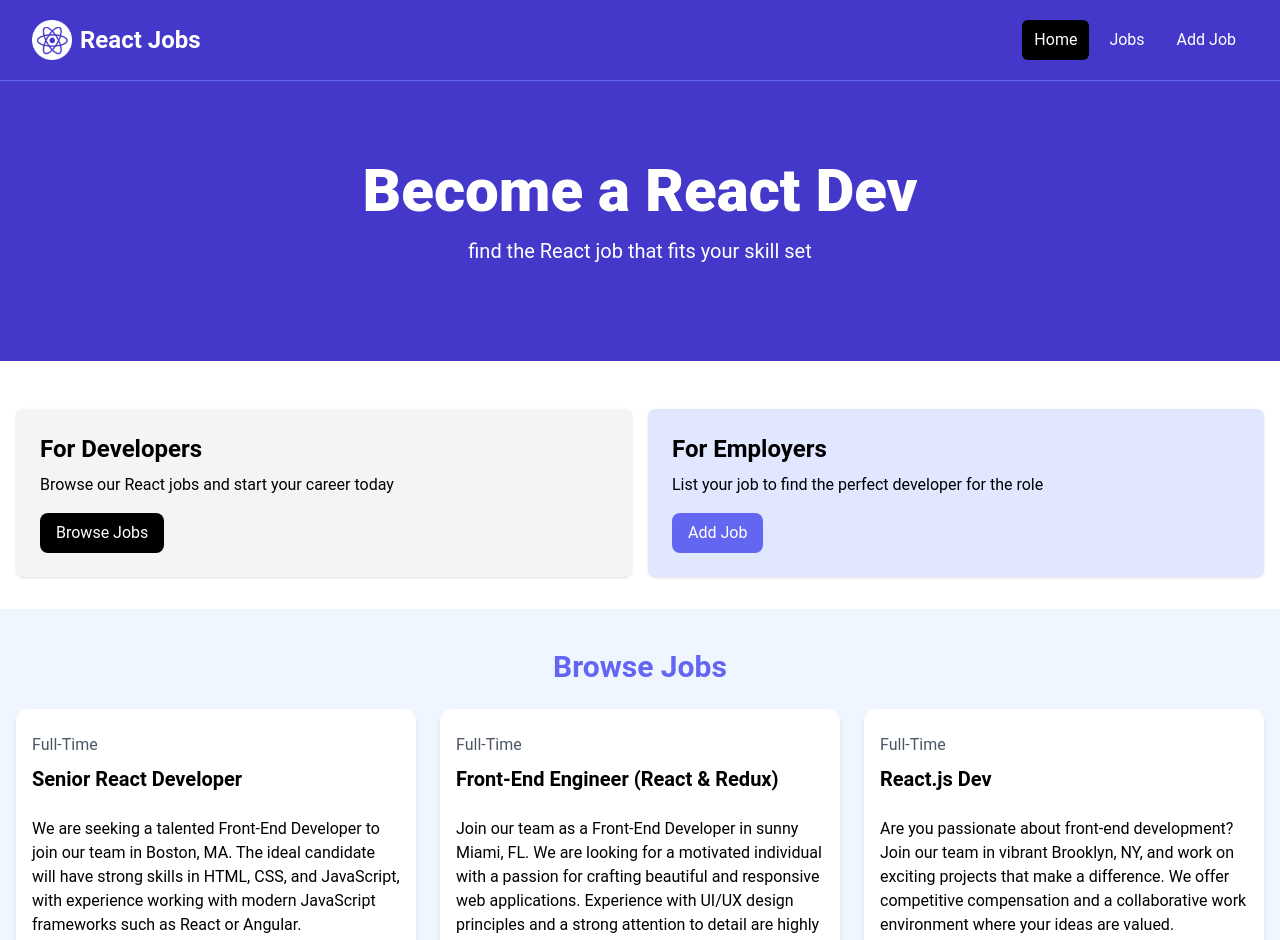
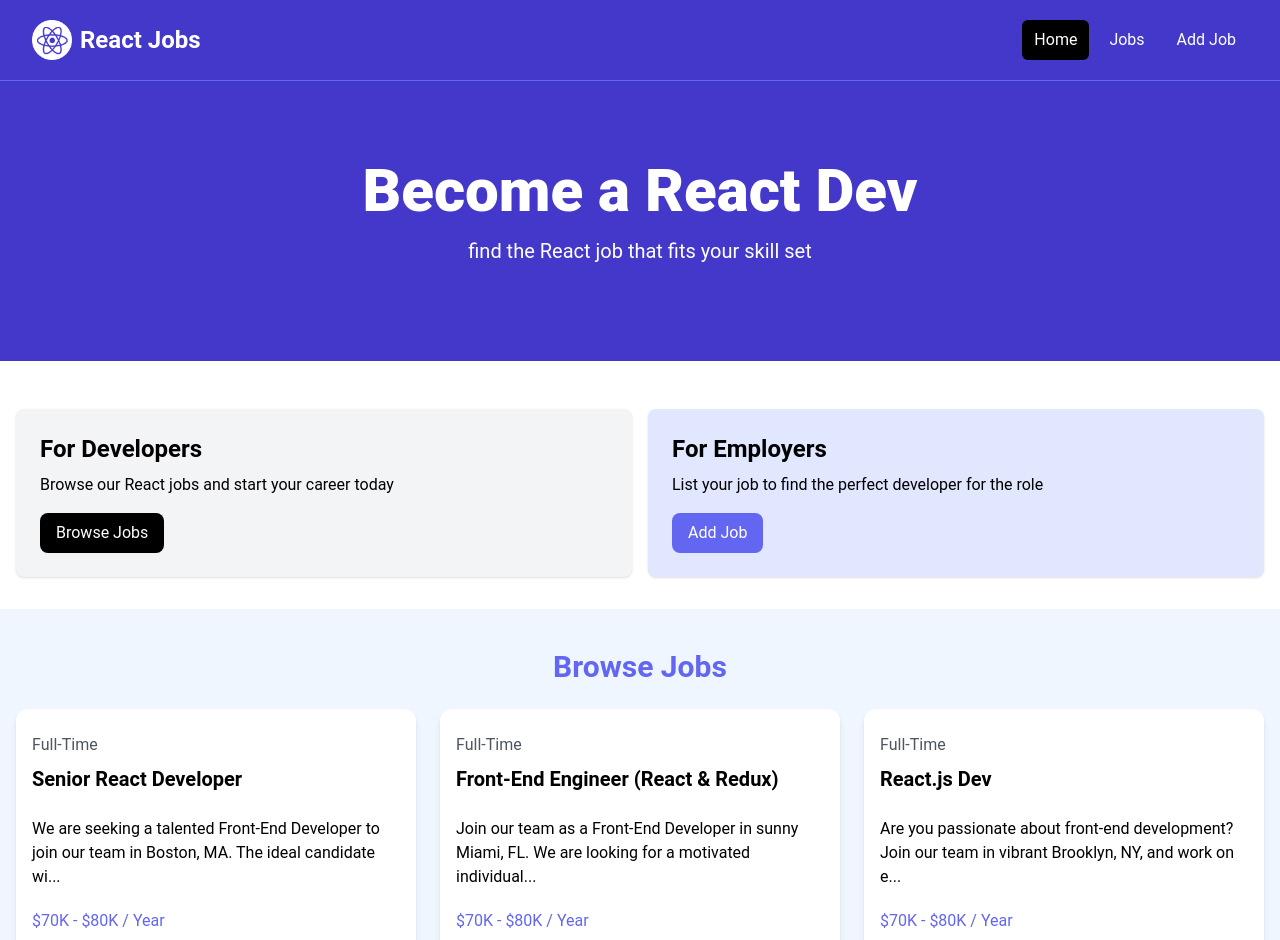
Before and after one commit to princeiik/react-jobs, a React (Vite) app: page / in a window 1280 px wide. Shown: the top 940 px of the page. Built offline with nearby package versions, Linux system fonts and the light colour scheme.

Commit message:
create state that shortens description by default

```diff
--- a/src/components/JobListing.jsx
+++ b/src/components/JobListing.jsx
@@ -1,6 +1,15 @@
 import React from 'react'
+import {useState} from 'react'
 
 function JobListing({job}) {
+  const [showFullDescription, setShowFullDescription] = useState(false)
+
+  let description = job.description
+
+  if(!showFullDescription) {
+    description = `${description.substring(0, 100)}...`
+  }
+
   return (
     <div className="bg-white rounded-xl shadow-md relative">
         <div className="p-4">
@@ -9,7 +18,7 @@ function JobListing({job}) {
             <h3 className="text-xl font-bold">{job.title}</h3>
           </div>
           <div className="mb-5">
-           {job.description}
+           {description}
           </div>
           <h3 className="text-indigo-500 mb-2">{job.salary} / Year</h3>
           <div className="border border-gray-100 mb-5"></div>
```
